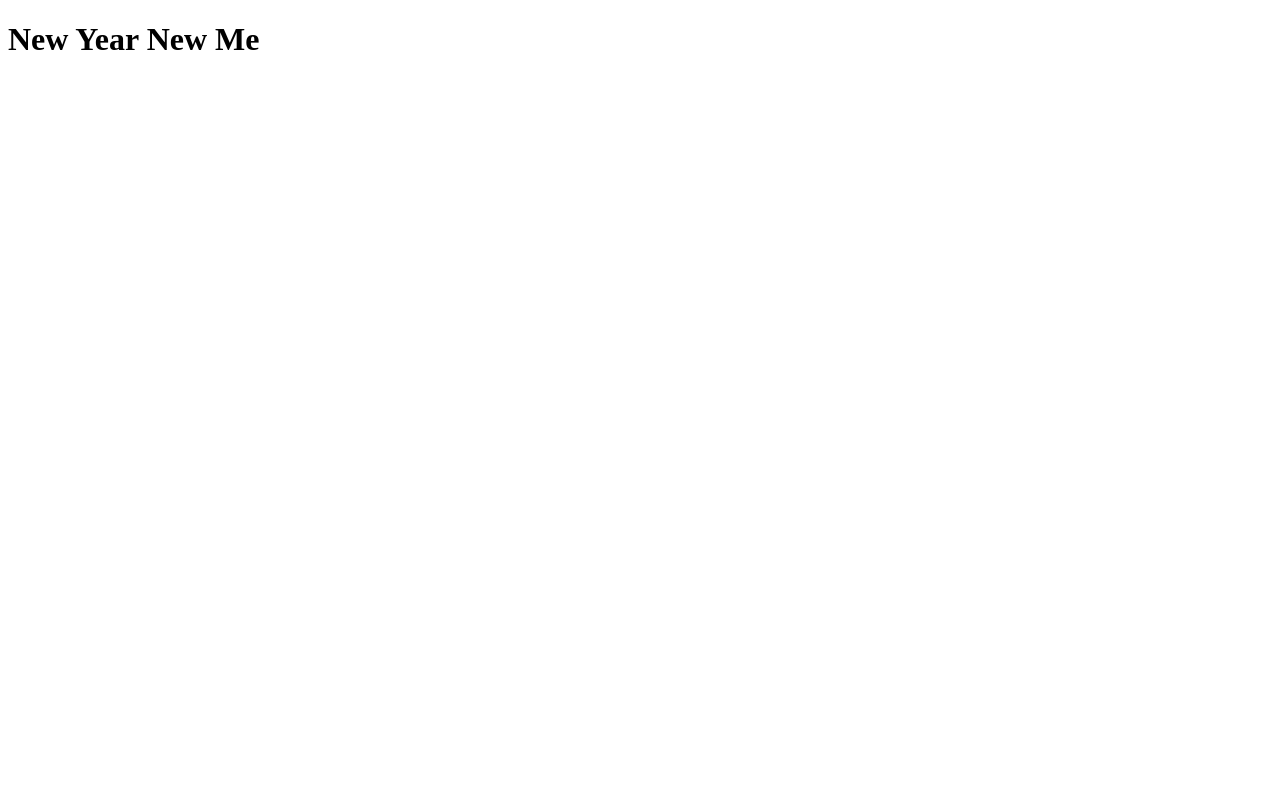
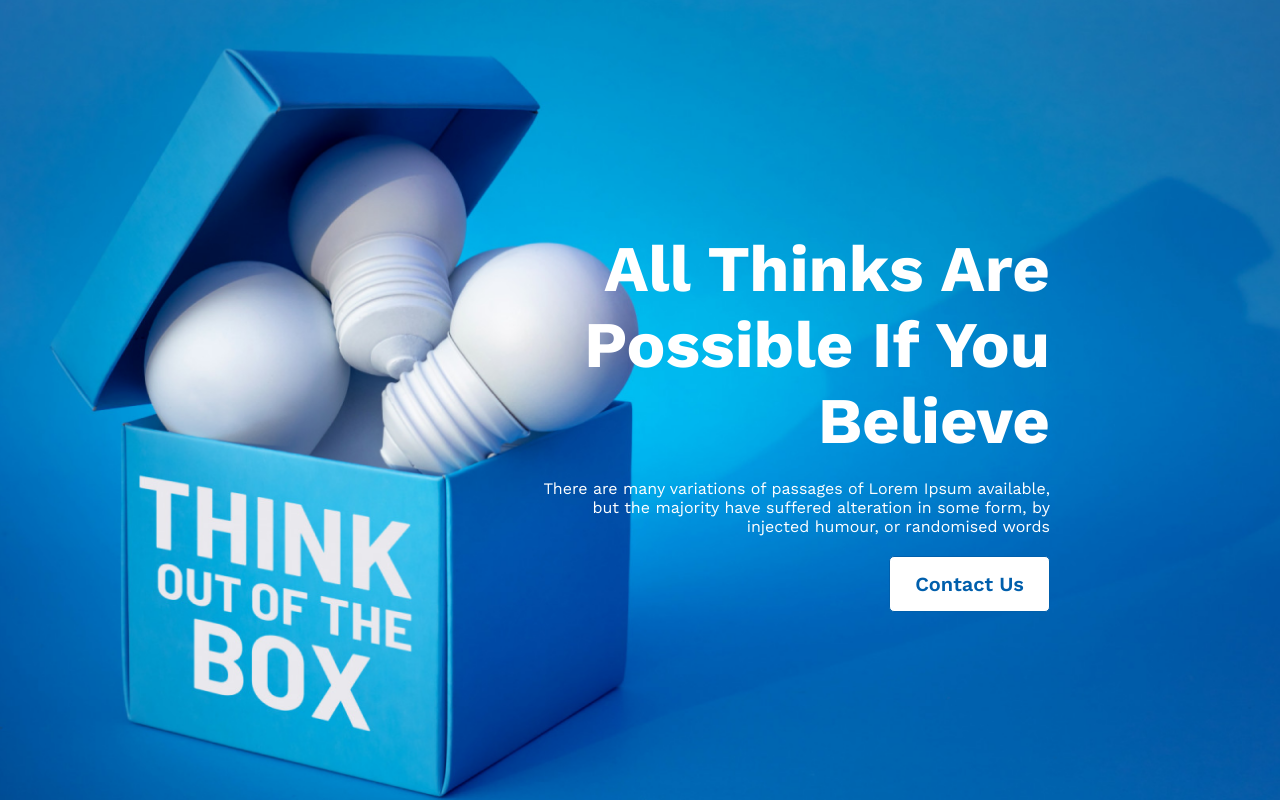
Before and after one commit to Bulbulahmed10/new-year-new-me, a plain HTML site: page index.html in a window 1280 px wide. Drawn offline with nearby package versions, Linux system fonts and the light colour scheme.

Commit message:
added header-section

```diff
--- a/index.html
+++ b/index.html
@@ -1,14 +1,30 @@
 <!DOCTYPE html>
 <html lang="en">
-<head>
-    <meta charset="UTF-8">
-    <meta http-equiv="X-UA-Compatible" content="IE=edge">
-    <meta name="viewport" content="width=device-width, initial-scale=1.0">
-    <link rel="shortcut icon" href="./images/icons/new-year-fav.png" type="image/x-icon">
-    <link rel="stylesheet" href="style.css">
+  <head>
+    <meta charset="UTF-8" />
+    <meta http-equiv="X-UA-Compatible" content="IE=edge" />
+    <meta name="viewport" content="width=device-width, initial-scale=1.0" />
+    <link
+      rel="shortcut icon"
+      href="./images/icons/new-year-fav.png"
+      type="image/x-icon"
+    />
+    <link rel="stylesheet" href="style.css" />
     <title>New Year New Me</title>
-</head>
-<body>
-    <h1>New Year New Me</h1>
-</body>
+  </head>
+  <body>
+    <!------------- header section start --------------->
+    <header>
+      <div class="header-text">
+        <h1>all thinks are possible if you believe</h1>
+        <p>
+          There are many variations of passages of Lorem Ipsum available, but
+          the majority have suffered alteration in some form, by injected
+          humour, or randomised words
+        </p>
+        <button class="primary-btn">contact us</button>
+      </div>
+    </header>
+
+  </body>
 </html>
--- a/style.css
+++ b/style.css
@@ -0,0 +1,77 @@
+/* ******* Google Fonts ******* */
+
+@import url('https://fonts.googleapis.com/css2?family=Inter:wght@600&family=Lobster&family=Work+Sans:wght@300;400;500;600;700&display=swap');
+
+/* ******* Custom CSS ******* */
+
+*{
+    margin: 0;
+    padding: 0;
+    box-sizing: border-box;
+    font-family: 'Work Sans', sans-serif;
+}
+
+.primary-btn{
+    background-color: #fff;
+    padding: 15px 25px;
+    border: 1px solid #005fac;
+    outline: none;
+    color: #005fac;
+    font-weight: 600;
+    text-transform: capitalize;
+    font-size: 20px;
+    border-radius: 5px;
+    cursor: pointer;
+    transition: .3s;
+}
+
+.primary-btn:hover{
+    background-color: inherit;
+    border: 1px solid #ffff;
+    color: #fff;
+}
+
+/* ******* Header Section CSS ******* */
+
+header{
+    height: 100vh;
+    background: url(./images/banner/banner3.png);
+    background-position: center;
+    background-repeat: no-repeat;
+    background-size: cover;
+    display: flex;
+    align-items: flex-end;
+    justify-content: flex-end;
+}
+
+.header-text{
+    width: 525px;
+    margin-top: 216px;
+    margin-right: 230px;
+   display: flex;
+   flex-direction: column;
+   align-items: flex-end;
+
+}
+
+.header-text h1{
+    font-size: 65px;
+    font-weight: 700;
+    color: #fff;
+    text-transform: capitalize;
+    text-align: right;
+}
+
+
+.header-text p{
+    font-size: 16px;
+    font-weight: 400;
+    text-align: right;
+    color: #fff;
+    margin: 20px 0;
+}
+
+.header-text button{
+    right: 0;
+    margin-bottom: 188px;
+}
```
